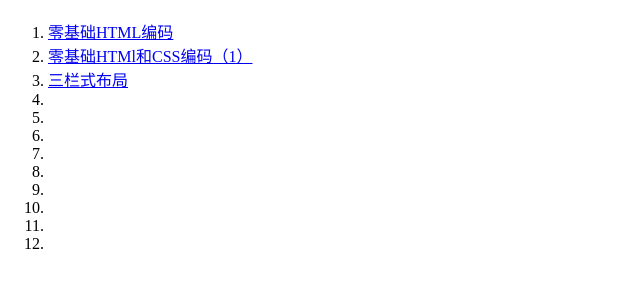
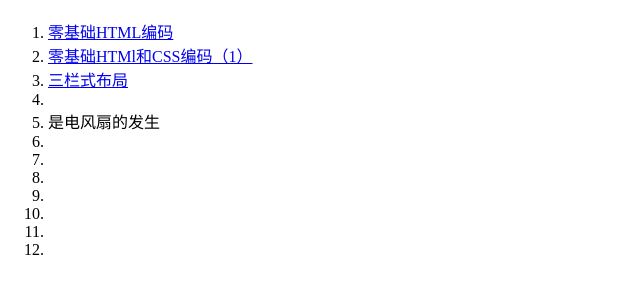
Before and after one commit to tangzheng1900/baidu-ife, a plain HTML site: page task1/index.html in a window 1280 px wide. Shown: the part 70-364 px from the top of the page, without its empty margins (0-640 px from the left). Drawn offline with Linux system fonts and the light colour scheme.

Commit message:
测试配置

```diff
--- a/task1/index.html
+++ b/task1/index.html
@@ -13,7 +13,7 @@
     <li><a href="html/ife2/ife2.html">零基础HTMl和CSS编码（1）</a></li>
     <li><a href="#">三栏式布局</a></li>
     <li></li>
-    <li></li>
+    <li>是电风扇的发生</li>
     <li></li>
     <li></li>
     <li></li>
```
